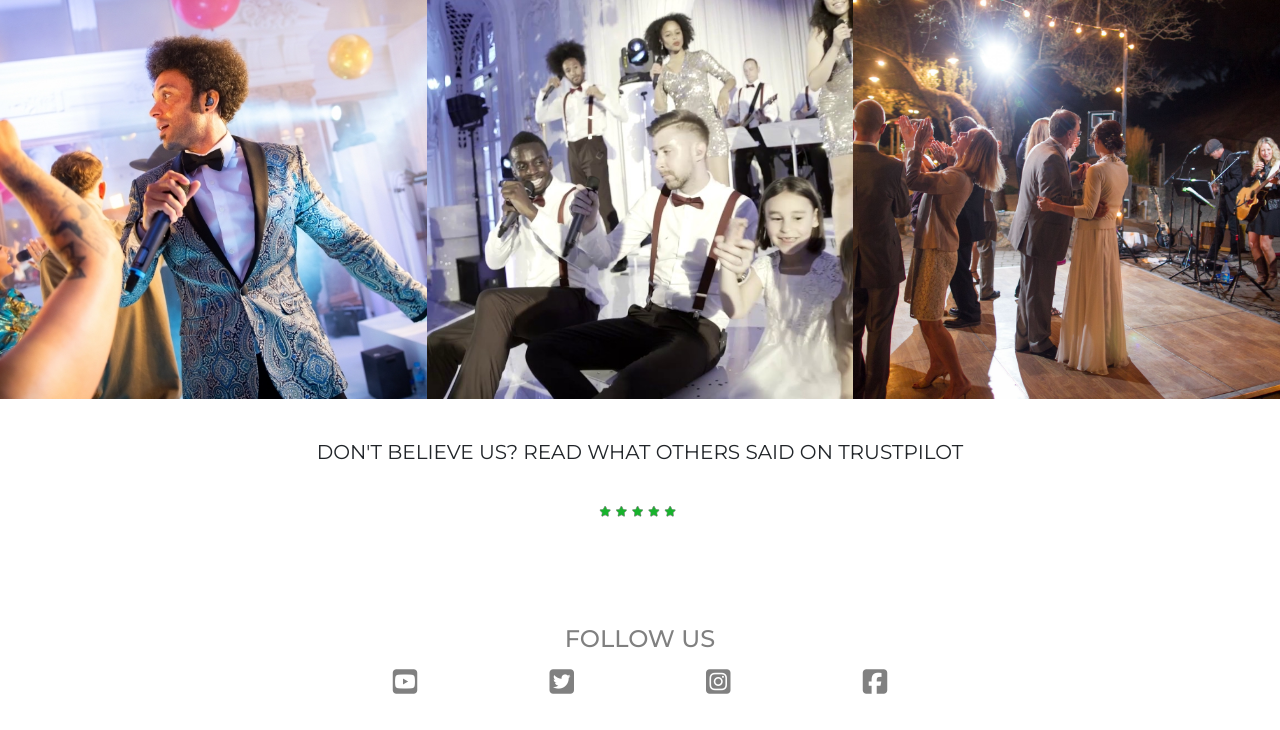
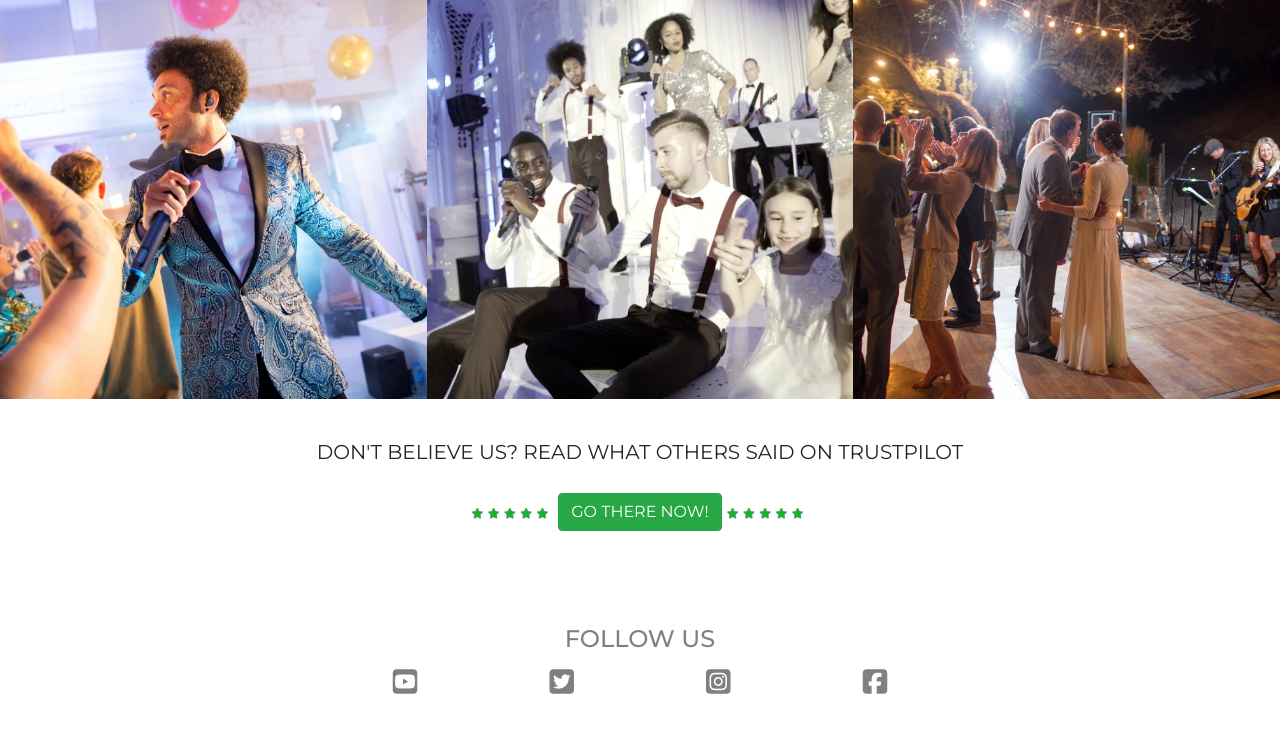
Before and after one commit to Code-Institute-Submissions/function_band, a PHP site: page /about.html in a window 1280 px wide. Shown: the part 1201-1931 px from the top of the page. Run offline with PHP 8.4, Linux system fonts and the light colour scheme; some libraries are stand-ins or nearby versions; some web fonts are replaced.

Commit message:
added bootstrap button on about page to link to trustpilot site

```diff
--- a/about.html
+++ b/about.html
@@ -18,7 +18,7 @@
         </a>
         <nav>
             <ul id="nav">
-                <li><a  href="index.html">Home</a></li>
+                <li><a href="index.html">Home</a></li>
                 <li><a class="active" href="about.html">About Us</a></li>
                 <li><a href="#">Gallery</a></li>
                 <li><a href="#">Get in touch</a></li>
@@ -81,7 +81,10 @@
             <p>Don't believe us? Read what others said on Trustpilot</p>
             <i class="fas fa-star"></i><i class="fas fa-star"></i><i class="fas fa-star"></i><i
                 class="fas fa-star"></i><i class="fas fa-star"></i>
-
+            <a href="https://uk.trustpilot.com/" target="_blank"><button type="button"
+                    class="btn btn-success btn-trustpilot uppercase">Go there now!</button></a>
+            <i class="fas fa-star"></i><i class="fas fa-star"></i><i class="fas fa-star"></i><i
+                class="fas fa-star"></i><i class="fas fa-star"></i>
         </div>
     </section>
 
--- a/style/css/style.css
+++ b/style/css/style.css
@@ -337,6 +337,12 @@ header {
     -webkit-text-stroke: .5px grey;
 }
 
+.btn-trustpilot {
+    margin: 0 auto;
+}
+
+
+
 
 
 
```
